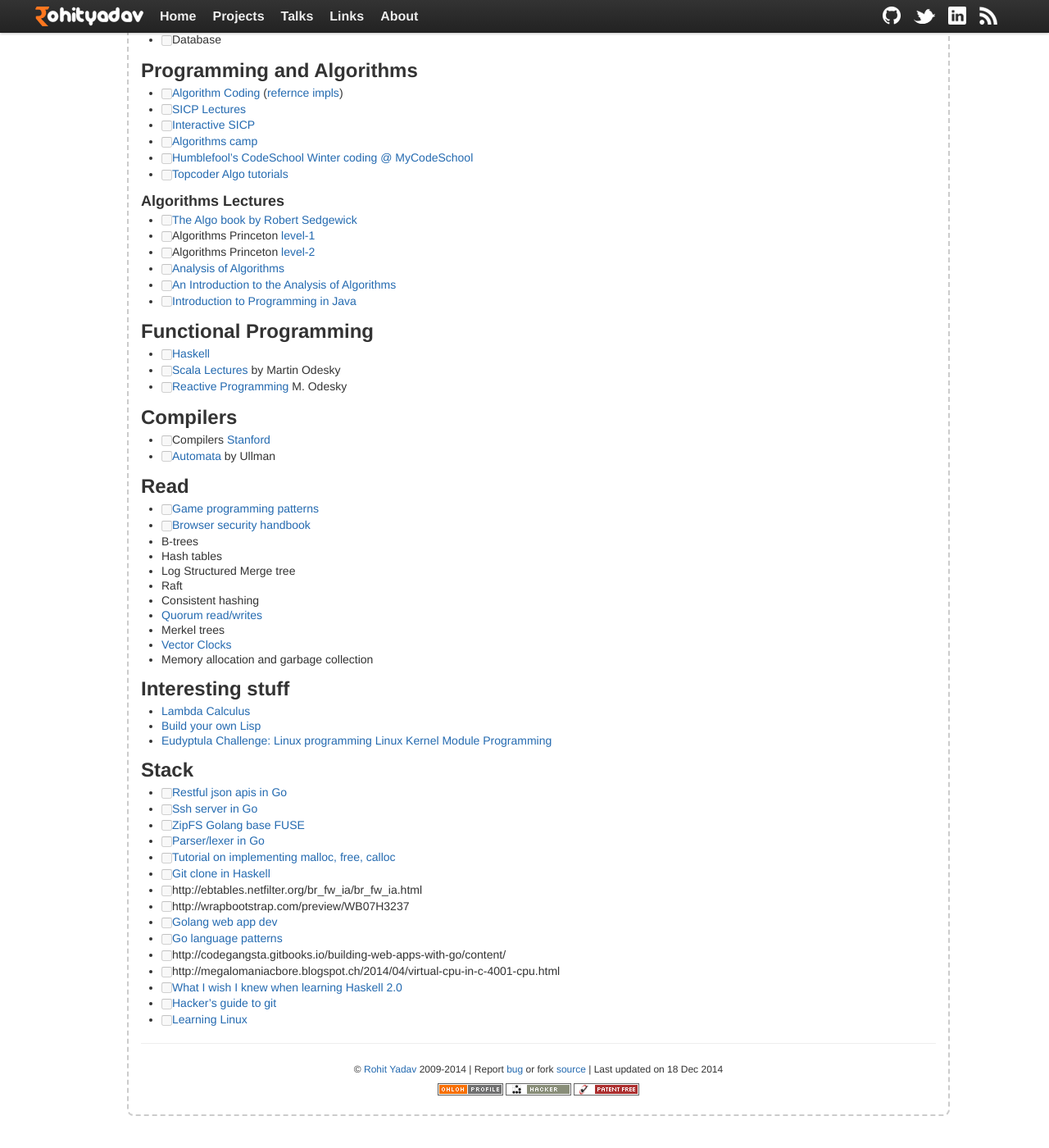
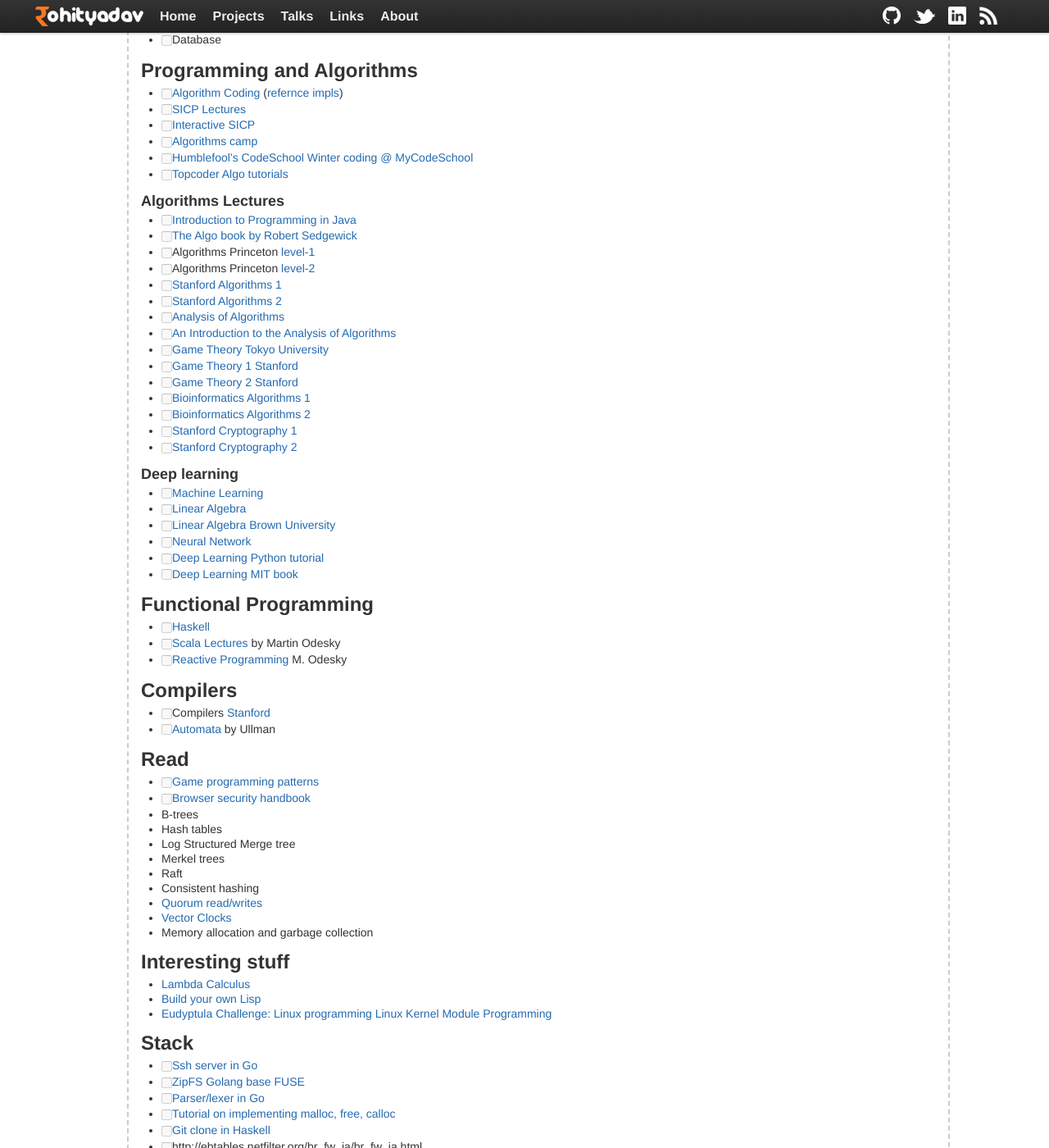
Before and after one commit to rohityadavcloud/rohityadavcloud.github.io, a Jekyll site: the page built from kaizen/index.markdown, in a window 1280 px wide and 1400 px high, scrolled down 2014 px. Shown: the whole window at 82% size. Built offline with Jekyll 4.4.1, drawn with Linux system fonts in a browser that asks for light colours.

Commit message:
kaizen: updates
Signed-off-by: Rohit Yadav <rohit@scaleninja.com>

```diff
--- a/kaizen/index.markdown
+++ b/kaizen/index.markdown
@@ -121,12 +121,30 @@
 
 ### Algorithms Lectures
 
+- [ ] [Introduction to Programming in Java](http://introcs.cs.princeton.edu/java/home/)
 - [ ] [The Algo book by Robert Sedgewick](http://algs4.cs.princeton.edu/home/)
 - [ ] Algorithms Princeton [level-1](https://class.coursera.org/algs4partI-003/lecture)
 - [ ] Algorithms Princeton [level-2](https://class.coursera.org/algs4partII-002/lecture)
+- [ ] [Stanford Algorithms 1](https://www.coursera.org/course/algo)
+- [ ] [Stanford Algorithms 2](https://www.coursera.org/course/algo2)
 - [ ] [Analysis of Algorithms](https://www.coursera.org/course/aofa)
 - [ ] [An Introduction to the Analysis of Algorithms](http://aofa.cs.princeton.edu/home/)
-- [ ] [Introduction to Programming in Java](http://introcs.cs.princeton.edu/java/home/)
+- [ ] [Game Theory Tokyo University](https://www.coursera.org/course/welcomegametheory)
+- [ ] [Game Theory 1 Stanford](https://www.coursera.org/course/gametheory)
+- [ ] [Game Theory 2 Stanford](https://www.coursera.org/course/gametheory2)
+- [ ] [Bioinformatics Algorithms 1](https://www.coursera.org/course/bioinformatics)
+- [ ] [Bioinformatics Algorithms 2](https://www.coursera.org/course/bioinformatics2)
+- [ ] [Stanford Cryptography 1](https://www.coursera.org/course/crypto)
+- [ ] [Stanford Cryptography 2](https://www.coursera.org/course/crypto2)
+
+### Deep learning
+
+- [ ] [Machine Learning](https://www.coursera.org/course/ml)
+- [ ] [Linear Algebra](https://www.khanacademy.org/math/linear-algebra)
+- [ ] [Linear Algebra Brown University](https://www.coursera.org/course/matrix)
+- [ ] [Neural Network](https://www.coursera.org/course/neuralnets)
+- [ ] [Deep Learning Python tutorial](http://deeplearning.net/tutorial/deeplearning.pdf)
+- [ ] [Deep Learning MIT book](http://www.iro.umontreal.ca/~bengioy/dlbook/)
 
 ## Functional Programming
 
@@ -146,10 +164,10 @@
 - B-trees
 - Hash tables
 - Log Structured Merge tree
+- Merkel trees
 - Raft
 - Consistent hashing
 - [Quorum read/writes](https://en.wikipedia.org/wiki/Quorum_%28distributed_computing%29)
-- Merkel trees
 - [Vector Clocks](https://en.wikipedia.org/wiki/Vector_clock)
 - Memory allocation and garbage collection
 
@@ -161,7 +179,6 @@
 
 ## Stack
 
-- [ ] [Restful json apis in Go](http://thenewstack.io/make-a-restful-json-api-go/)
 - [ ] [Ssh server in Go](http://blog.appsdeck.eu/post/105010314493/writing-a-replacement-to-openssh-using-go-2-2)
 - [ ] [ZipFS Golang base FUSE](https://github.com/bazillion/zipfs)
 - [ ] [Parser/lexer in Go](http://blog.gopheracademy.com/advent-2014/parsers-lexers/)
@@ -169,9 +186,6 @@
 - [ ] [Git clone in Haskell](http://stefan.saasen.me/articles/git-clone-in-haskell-from-the-bottom-up)
 - [ ] http://ebtables.netfilter.org/br_fw_ia/br_fw_ia.html
 - [ ] http://wrapbootstrap.com/preview/WB07H3237
-- [ ] [Golang web app dev](https://github.com/astaxie/build-web-application-with-golang/blob/master/en/eBook/preface.md)
-- [ ] [Go language patterns](https://sites.google.com/site/gopatterns/)
-- [ ] http://codegangsta.gitbooks.io/building-web-apps-with-go/content/
 - [ ] http://megalomaniacbore.blogspot.ch/2014/04/virtual-cpu-in-c-4001-cpu.html
 - [ ] [What I wish I knew when learning Haskell 2.0](http://dev.stephendiehl.com/hask/#cabal)
 - [ ] [Hacker's guide to git](http://wildlyinaccurate.com/a-hackers-guide-to-git)
```
